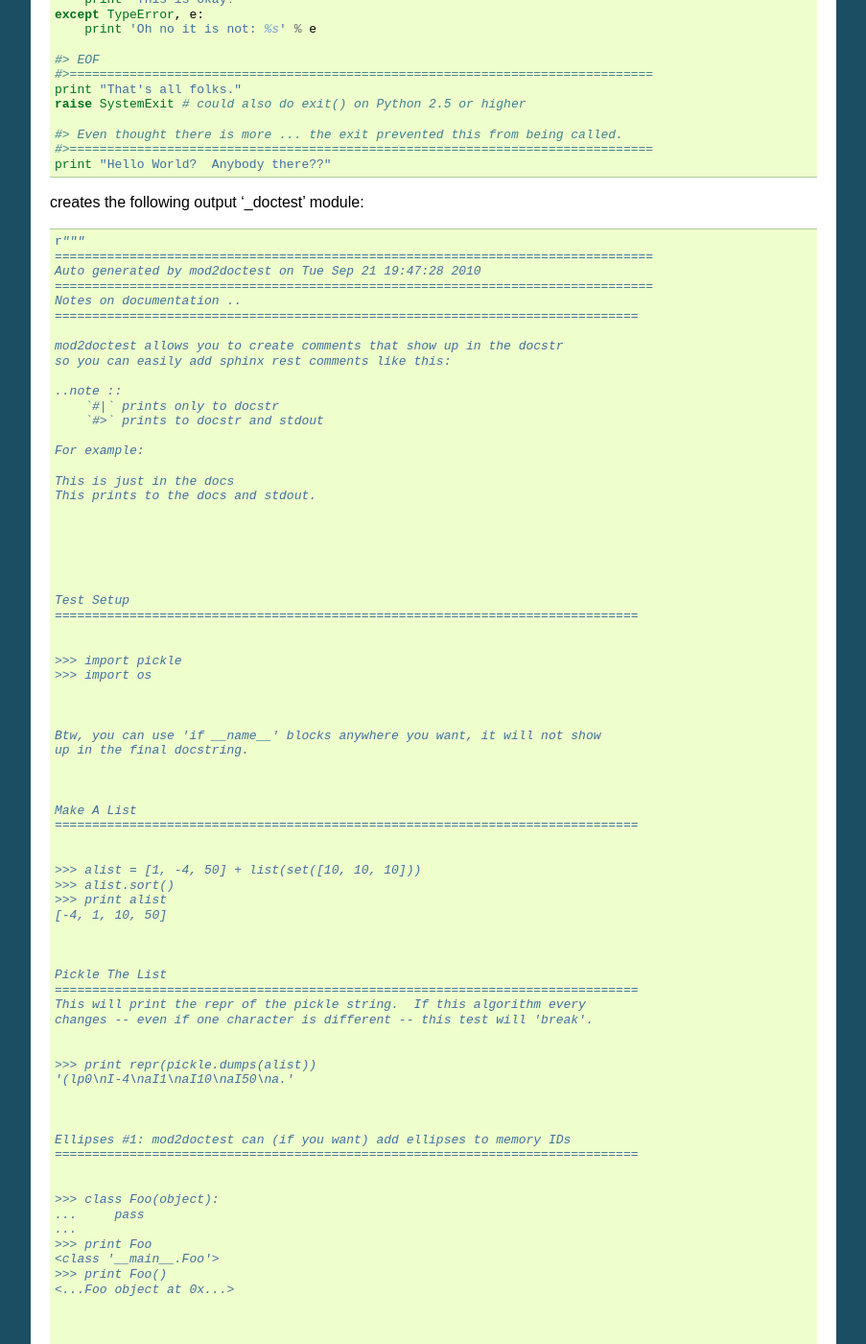
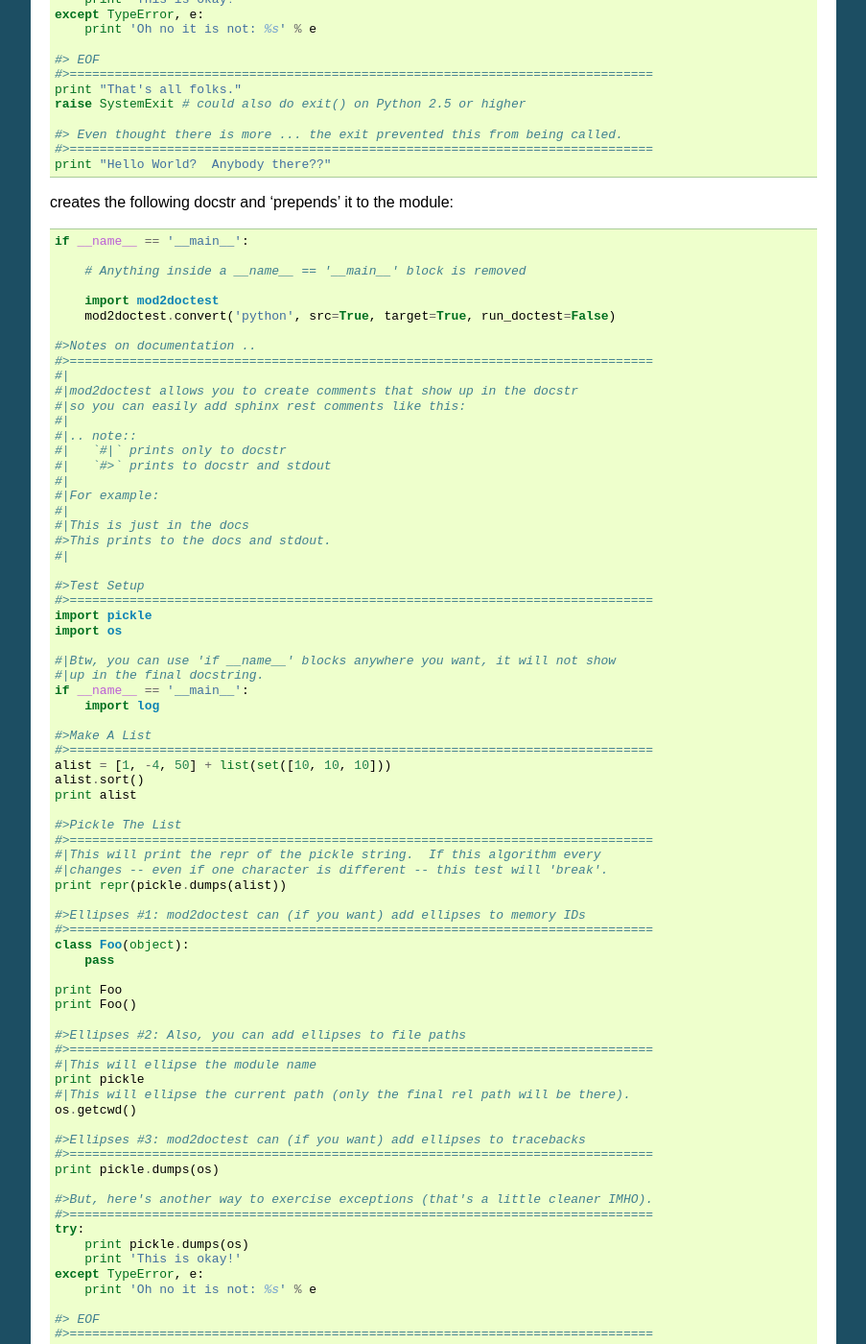
Before and after one commit to cart0113/mod2doctest, a Sphinx documentation site: the page built from doc/source/basicexample.rst, in a window 1280 px wide and 1400 px high, scrolled down 1203 px. Shown: the whole window at 96% size, without its empty margins (198-1101 px from the left). Built offline with Sphinx 7.4.7, drawn with Linux system fonts in a browser that asks for light colours; some of the changed text lies outside the part shown.

Commit message:
Got new continuous printing to stdout (even when process not done) working pretty well

```diff
--- a/doc/source/basicexample.rst
+++ b/doc/source/basicexample.rst
@@ -8,7 +8,7 @@
 	    # Anything inside a __name__ == '__main__' block is removed
 
 	    import mod2doctest
-	    mod2doctest.convert('python', src=True, target='_doctest', run_doctest=False)
+	    mod2doctest.convert('python', src=True, target=True, run_doctest=False)
 
 	#>Notes on documentation ..
 	#>==============================================================================
@@ -16,9 +16,9 @@
 	#|mod2doctest allows you to create comments that show up in the docstr
 	#|so you can easily add sphinx rest comments like this:
 	#|
-	#| ..note ::
-	#|    `#|` prints only to docstr
-	#|    `#>` prints to docstr and stdout
+	#|.. note::
+	#|   `#|` prints only to docstr
+	#|   `#>` prints to docstr and stdout
 	#|
 	#|For example:
 	#|
@@ -85,137 +85,90 @@
 	print "Hello World?  Anybody there??"
 
 
-creates the following output '_doctest' module::
-
-	r"""
-	================================================================================
-	Auto generated by mod2doctest on Tue Sep 21 19:47:28 2010
-	================================================================================
-	Notes on documentation ..
-	==============================================================================
-
-	mod2doctest allows you to create comments that show up in the docstr
-	so you can easily add sphinx rest comments like this:
-
-	..note ::
-	    `#|` prints only to docstr
-	    `#>` prints to docstr and stdout
-
-	For example:
-
-	This is just in the docs
-	This prints to the docs and stdout.
-
-
-
-
-
-
-	Test Setup
-	==============================================================================
-
-
-	>>> import pickle
-	>>> import os
-
-
-
-	Btw, you can use 'if __name__' blocks anywhere you want, it will not show
-	up in the final docstring.
-
-
-
-	Make A List
-	==============================================================================
-
-
-	>>> alist = [1, -4, 50] + list(set([10, 10, 10]))
-	>>> alist.sort()
-	>>> print alist
-	[-4, 1, 10, 50]
-
-
-
-	Pickle The List
-	==============================================================================
-	This will print the repr of the pickle string.  If this algorithm every
-	changes -- even if one character is different -- this test will 'break'.
-
-
-	>>> print repr(pickle.dumps(alist))
-	'(lp0\nI-4\naI1\naI10\naI50\na.'
-
-
-
-	Ellipses #1: mod2doctest can (if you want) add ellipses to memory IDs
-	==============================================================================
-
-
-	>>> class Foo(object):
-	...     pass
-	...
-	>>> print Foo
-	<class '__main__.Foo'>
-	>>> print Foo()
-	<...Foo object at 0x...>
-
-
-
-	Ellipses #2: Also, you can add ellipses to file paths
-	==============================================================================
-	This will ellipse the module name
-
-
-	>>> print pickle
-	<module 'pickle' from '...pickle.pyc'>
-
-
-	This will ellipse the current path (only the final rel path will be there).
-
-
-	>>> os.getcwd()
-	'...tests'
-
-
-
-	Ellipses #3: mod2doctest can (if you want) add ellipses to tracebacks
-	==============================================================================
-
-
-	>>> print pickle.dumps(os)
-	Traceback (most recent call last):
-	    ...
-	TypeError: can't pickle module objects
-
-
-
-	But, here's another way to exercise exceptions (that's a little cleaner IMHO).
-	==============================================================================
-
-
-	>>> try:
-	...     print pickle.dumps(os)
-	...     print 'This is okay!'
-	... except TypeError, e:
-	...     print 'Oh no it is not: %s' % e
-	...
-	Oh no it is not: can't pickle module objects
-
-
-	EOF
-	==============================================================================
-
-
-	>>> print "That's all folks."
-	That's all folks.
-	>>> raise SystemExit # could also do exit() on Python 2.5 or higher
-	"""
+creates the following docstr and 'prepends' it to the module::
 
 	if __name__ == '__main__':
-	    import doctest
-	    doctest.testmod(optionflags=524)
+
+	    # Anything inside a __name__ == '__main__' block is removed
+
+	    import mod2doctest
+	    mod2doctest.convert('python', src=True, target=True, run_doctest=False)
+
+	#>Notes on documentation ..
+	#>==============================================================================
+	#|
+	#|mod2doctest allows you to create comments that show up in the docstr
+	#|so you can easily add sphinx rest comments like this:
+	#|
+	#|.. note::
+	#|   `#|` prints only to docstr
+	#|   `#>` prints to docstr and stdout
+	#|
+	#|For example:
+	#|
+	#|This is just in the docs
+	#>This prints to the docs and stdout.
+	#|
+
+	#>Test Setup
+	#>==============================================================================
+	import pickle
+	import os
+
+	#|Btw, you can use 'if __name__' blocks anywhere you want, it will not show
+	#|up in the final docstring.
+	if __name__ == '__main__':
+	    import log
+
+	#>Make A List
+	#>==============================================================================
+	alist = [1, -4, 50] + list(set([10, 10, 10]))
+	alist.sort()
+	print alist
+
+	#>Pickle The List
+	#>==============================================================================
+	#|This will print the repr of the pickle string.  If this algorithm every
+	#|changes -- even if one character is different -- this test will 'break'.
+	print repr(pickle.dumps(alist))
+
+	#>Ellipses #1: mod2doctest can (if you want) add ellipses to memory IDs
+	#>==============================================================================
+	class Foo(object):
+	    pass
+
+	print Foo
+	print Foo()
+
+	#>Ellipses #2: Also, you can add ellipses to file paths
+	#>==============================================================================
+	#|This will ellipse the module name
+	print pickle
+	#|This will ellipse the current path (only the final rel path will be there).
+	os.getcwd()
+
+	#>Ellipses #3: mod2doctest can (if you want) add ellipses to tracebacks
+	#>==============================================================================
+	print pickle.dumps(os)
+
+	#>But, here's another way to exercise exceptions (that's a little cleaner IMHO).
+	#>==============================================================================
+	try:
+	    print pickle.dumps(os)
+	    print 'This is okay!'
+	except TypeError, e:
+	    print 'Oh no it is not: %s' % e
+
+	#> EOF
+	#>==============================================================================
+	print "That's all folks."
+	raise SystemExit # could also do exit() on Python 2.5 or higher
+
+	#> Even thought there is more ... the exit prevented this from being called.
+	#>==============================================================================
+	print "Hello World?  Anybody there??"
 
 
 which looks like this when you use an ``automodule`` sphinx directive:
 
-.. automodule:: tests.basicexample_doctest
+.. automodule:: tests.basicexample
--- a/doc/source/conf.py
+++ b/doc/source/conf.py
@@ -12,7 +12,7 @@
 # serve to show the default.
 
 import sys, os
-sys.path.append(r'C:\eclipse\workspace\HG_MOD2DOCTEST')
+sys.path.append(r'C:\eclipse\workspace\GIT_MOD2DOCTEST')
 
 # If extensions (or modules to document with autodoc) are in another directory,
 # add these directories to sys.path here. If the directory is relative to the
--- /dev/null
+++ b/doc/source/extendedexample.rst
@@ -0,0 +1,221 @@
+basicexample.py: A quick example.
+*********************************
+
+The following input module::
+
+	if __name__ == '__main__':
+
+	    # Anything inside a __name__ == '__main__' block is removed
+
+	    import mod2doctest
+	    mod2doctest.convert('python', src=True, target='_doctest', run_doctest=False)
+
+	#>Notes on documentation ..
+	#>==============================================================================
+	#|
+	#|mod2doctest allows you to create comments that show up in the docstr
+	#|so you can easily add sphinx rest comments like this:
+	#|
+	#| ..note ::
+	#|    `#|` prints only to docstr
+	#|    `#>` prints to docstr and stdout
+	#|
+	#|For example:
+	#|
+	#|This is just in the docs
+	#>This prints to the docs and stdout.
+	#|
+
+	#>Test Setup
+	#>==============================================================================
+	import pickle
+	import os
+
+	#|Btw, you can use 'if __name__' blocks anywhere you want, it will not show
+	#|up in the final docstring.
+	if __name__ == '__main__':
+	    import log
+
+	#>Make A List
+	#>==============================================================================
+	alist = [1, -4, 50] + list(set([10, 10, 10]))
+	alist.sort()
+	print alist
+
+	#>Pickle The List
+	#>==============================================================================
+	#|This will print the repr of the pickle string.  If this algorithm every
+	#|changes -- even if one character is different -- this test will 'break'.
+	print repr(pickle.dumps(alist))
+
+	#>Ellipses #1: mod2doctest can (if you want) add ellipses to memory IDs
+	#>==============================================================================
+	class Foo(object):
+	    pass
+
+	print Foo
+	print Foo()
+
+	#>Ellipses #2: Also, you can add ellipses to file paths
+	#>==============================================================================
+	#|This will ellipse the module name
+	print pickle
+	#|This will ellipse the current path (only the final rel path will be there).
+	os.getcwd()
+
+	#>Ellipses #3: mod2doctest can (if you want) add ellipses to tracebacks
+	#>==============================================================================
+	print pickle.dumps(os)
+
+	#>But, here's another way to exercise exceptions (that's a little cleaner IMHO).
+	#>==============================================================================
+	try:
+	    print pickle.dumps(os)
+	    print 'This is okay!'
+	except TypeError, e:
+	    print 'Oh no it is not: %s' % e
+
+	#> EOF
+	#>==============================================================================
+	print "That's all folks."
+	raise SystemExit # could also do exit() on Python 2.5 or higher
+
+	#> Even thought there is more ... the exit prevented this from being called.
+	#>==============================================================================
+	print "Hello World?  Anybody there??"
+
+
+creates the following output '_doctest' module::
+
+	r"""
+	================================================================================
+	Auto generated by mod2doctest on Tue Sep 21 19:47:28 2010
+	================================================================================
+	Notes on documentation ..
+	==============================================================================
+
+	mod2doctest allows you to create comments that show up in the docstr
+	so you can easily add sphinx rest comments like this:
+
+	..note ::
+	    `#|` prints only to docstr
+	    `#>` prints to docstr and stdout
+
+	For example:
+
+	This is just in the docs
+	This prints to the docs and stdout.
+
+
+
+
+
+
+	Test Setup
+	==============================================================================
+
+
+	>>> import pickle
+	>>> import os
+
+
+
+	Btw, you can use 'if __name__' blocks anywhere you want, it will not show
+	up in the final docstring.
+
+
+
+	Make A List
+	==============================================================================
+
+
+	>>> alist = [1, -4, 50] + list(set([10, 10, 10]))
+	>>> alist.sort()
+	>>> print alist
+	[-4, 1, 10, 50]
+
+
+
+	Pickle The List
+	==============================================================================
+	This will print the repr of the pickle string.  If this algorithm every
+	changes -- even if one character is different -- this test will 'break'.
+
+
+	>>> print repr(pickle.dumps(alist))
+	'(lp0\nI-4\naI1\naI10\naI50\na.'
+
+
+
+	Ellipses #1: mod2doctest can (if you want) add ellipses to memory IDs
+	==============================================================================
+
+
+	>>> class Foo(object):
+	...     pass
+	...
+	>>> print Foo
+	<class '__main__.Foo'>
+	>>> print Foo()
+	<...Foo object at 0x...>
+
+
+
+	Ellipses #2: Also, you can add ellipses to file paths
+	==============================================================================
+	This will ellipse the module name
+
+
+	>>> print pickle
+	<module 'pickle' from '...pickle.pyc'>
+
+
+	This will ellipse the current path (only the final rel path will be there).
+
+
+	>>> os.getcwd()
+	'...tests'
+
+
+
+	Ellipses #3: mod2doctest can (if you want) add ellipses to tracebacks
+	==============================================================================
+
+
+	>>> print pickle.dumps(os)
+	Traceback (most recent call last):
+	    ...
+	TypeError: can't pickle module objects
+
+
+
+	But, here's another way to exercise exceptions (that's a little cleaner IMHO).
+	==============================================================================
+
+
+	>>> try:
+	...     print pickle.dumps(os)
+	...     print 'This is okay!'
+	... except TypeError, e:
+	...     print 'Oh no it is not: %s' % e
+	...
+	Oh no it is not: can't pickle module objects
+
+
+	EOF
+	==============================================================================
+
+
+	>>> print "That's all folks."
+	That's all folks.
+	>>> raise SystemExit # could also do exit() on Python 2.5 or higher
+	"""
+
+	if __name__ == '__main__':
+	    import doctest
+	    doctest.testmod(optionflags=524)
+
+
+which looks like this when you use an ``automodule`` sphinx directive:
+
+.. automodule:: tests.basicexample_doctest
```
Also changed, not shown: doc/source/index.rst (+97 -201 lines), 12 other files.
